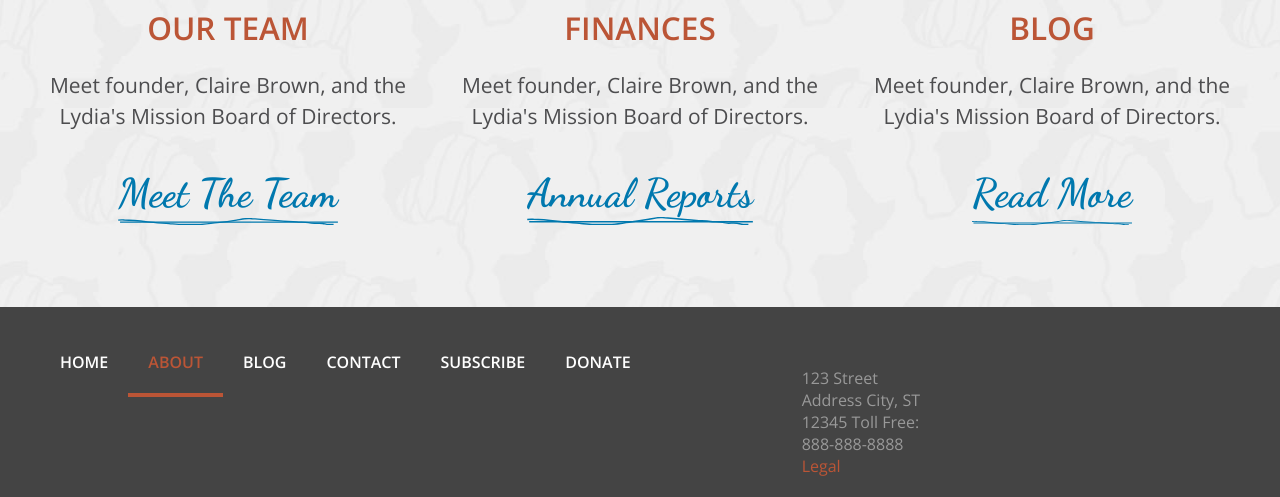
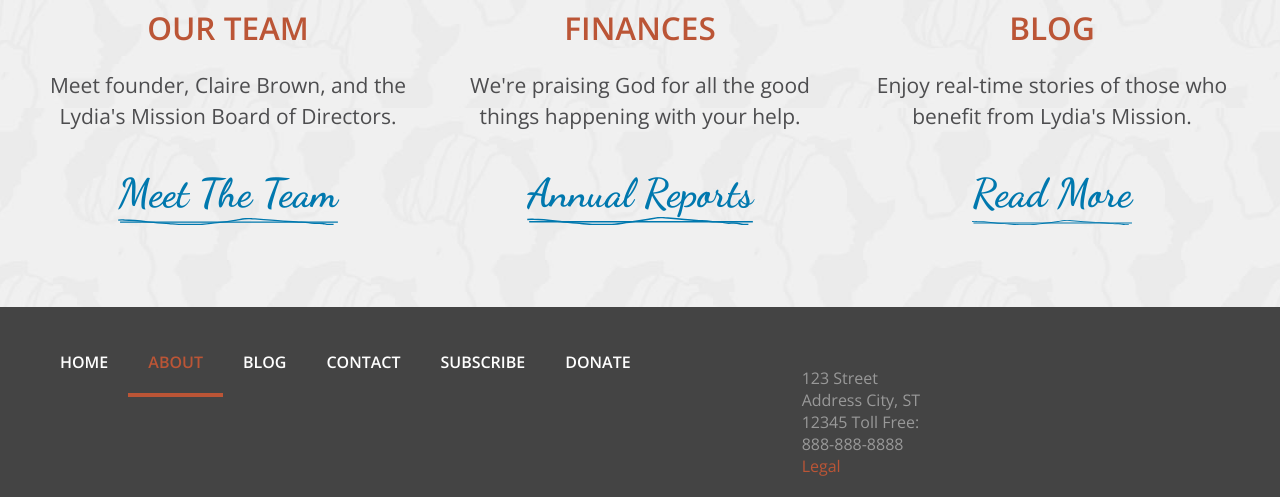
Before and after one commit to mattcsloan/lydias-mission, a plain HTML site: page page.html in a window 1280 px wide. Shown: the part 1164-1661 px from the top of the page. Drawn offline with nearby package versions, Linux system fonts and the light colour scheme; a web font is replaced by a local one.

Commit message:
updated text on about page

```diff
--- a/page.html
+++ b/page.html
@@ -60,13 +60,13 @@
             <div class="col cta">
                 <img class="circle" src="content-img/cta-logo.jpg" />
                 <h2>Finances</h2>
-                <p>Meet founder, Claire Brown, and the Lydia's Mission Board of Directors.</p>
+                <p>We're praising God for all the good things happening with your help.</p>
                 <a class="fancy-text" href="#">Annual Reports</a>
             </div>
             <div class="col cta">
                 <img class="circle" src="content-img/cta-blog.jpg" />
                 <h2>Blog</h2>
-                <p>Meet founder, Claire Brown, and the Lydia's Mission Board of Directors.</p>
+                <p>Enjoy real-time stories of those who benefit from Lydia's Mission.</p>
                 <a class="fancy-text" href="#">Read More</a>
             </div>
         </div>
```
